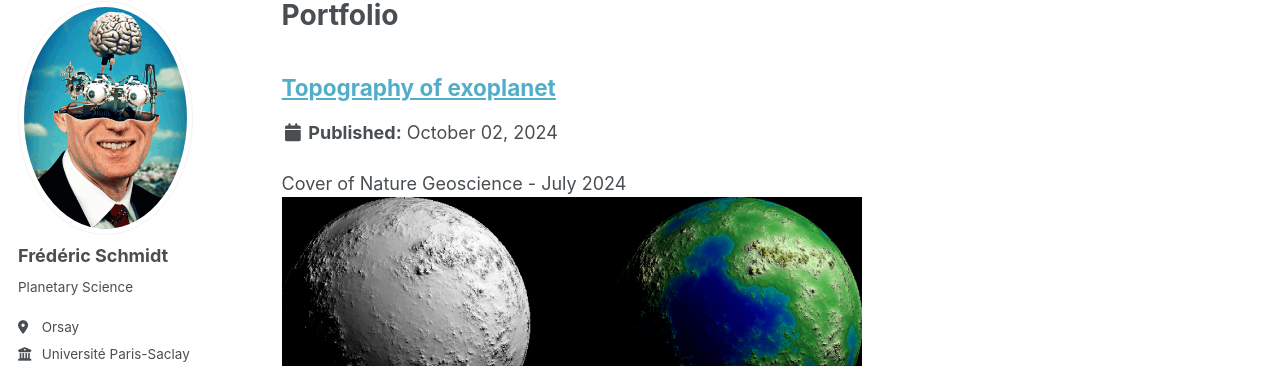
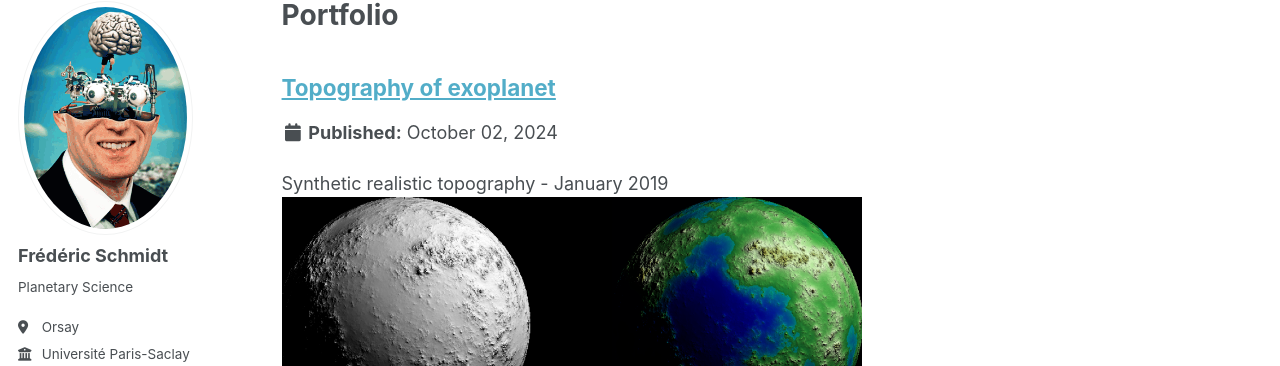
Before and after one commit to fredericschmidt/fredericschmidt.github.io, a Jekyll site: the page built from _pages/portfolio.html, in a window 1280 px wide and 900 px high. Shown: the part 105-471 px from the top of the window. Built offline with Jekyll 4.4.1, drawn with Linux system fonts in a browser that asks for light colours; some web fonts are replaced.

Commit message:
Update portfolio-2019_Exotopo.md

```diff
--- a/_portfolio/portfolio-2019_Exotopo.md
+++ b/_portfolio/portfolio-2019_Exotopo.md
@@ -1,6 +1,6 @@
 ---
 title: "Topography of exoplanet"
-excerpt: "Cover of Nature Geoscience - July 2024<br/><img src='/images/Exotopo.png'>"
+excerpt: "Synthetic realistic topography - January 2019<br/><img src='/images/Exotopo.png'>"
 collection: portfolio
 ---
 
```
